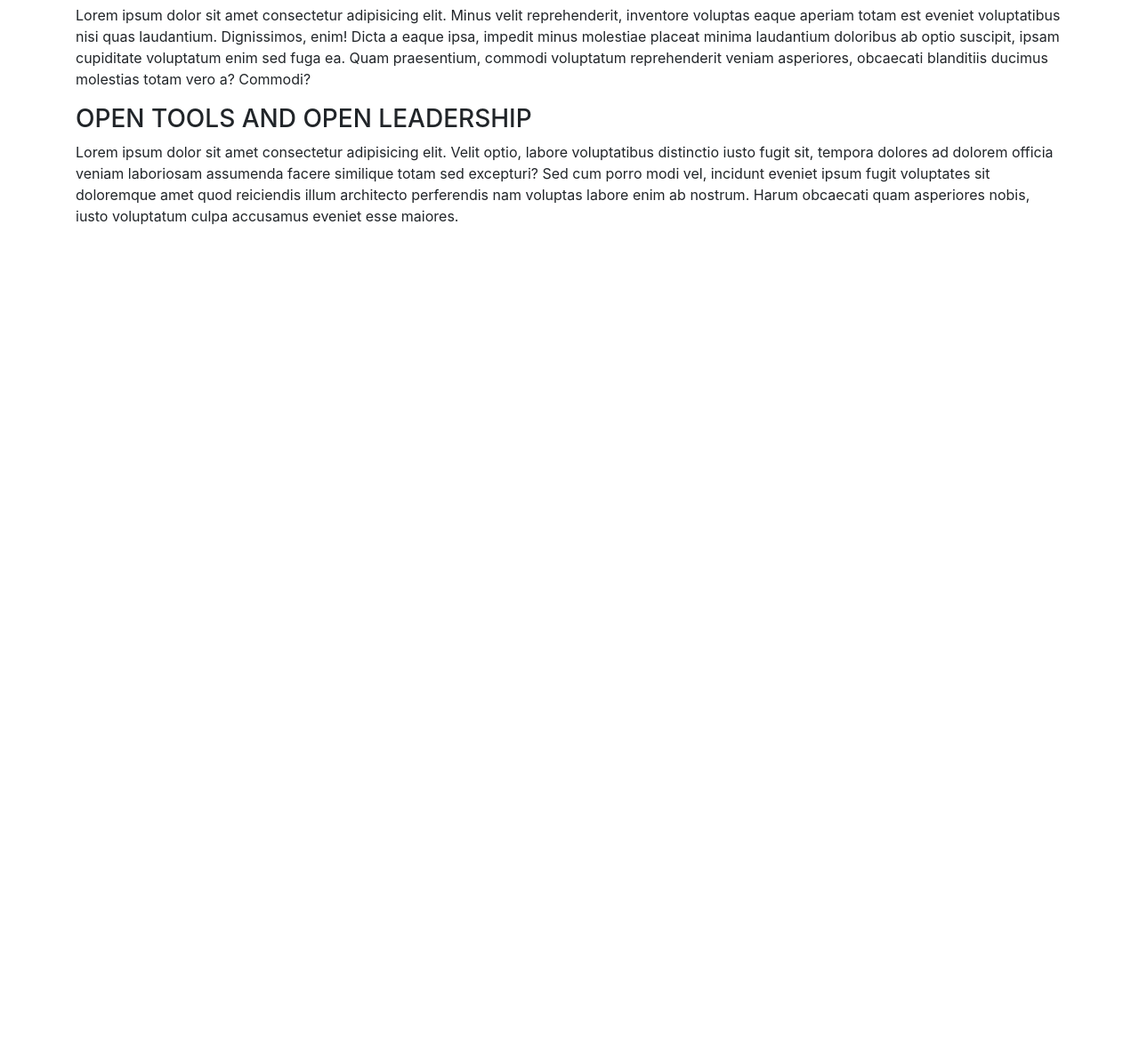
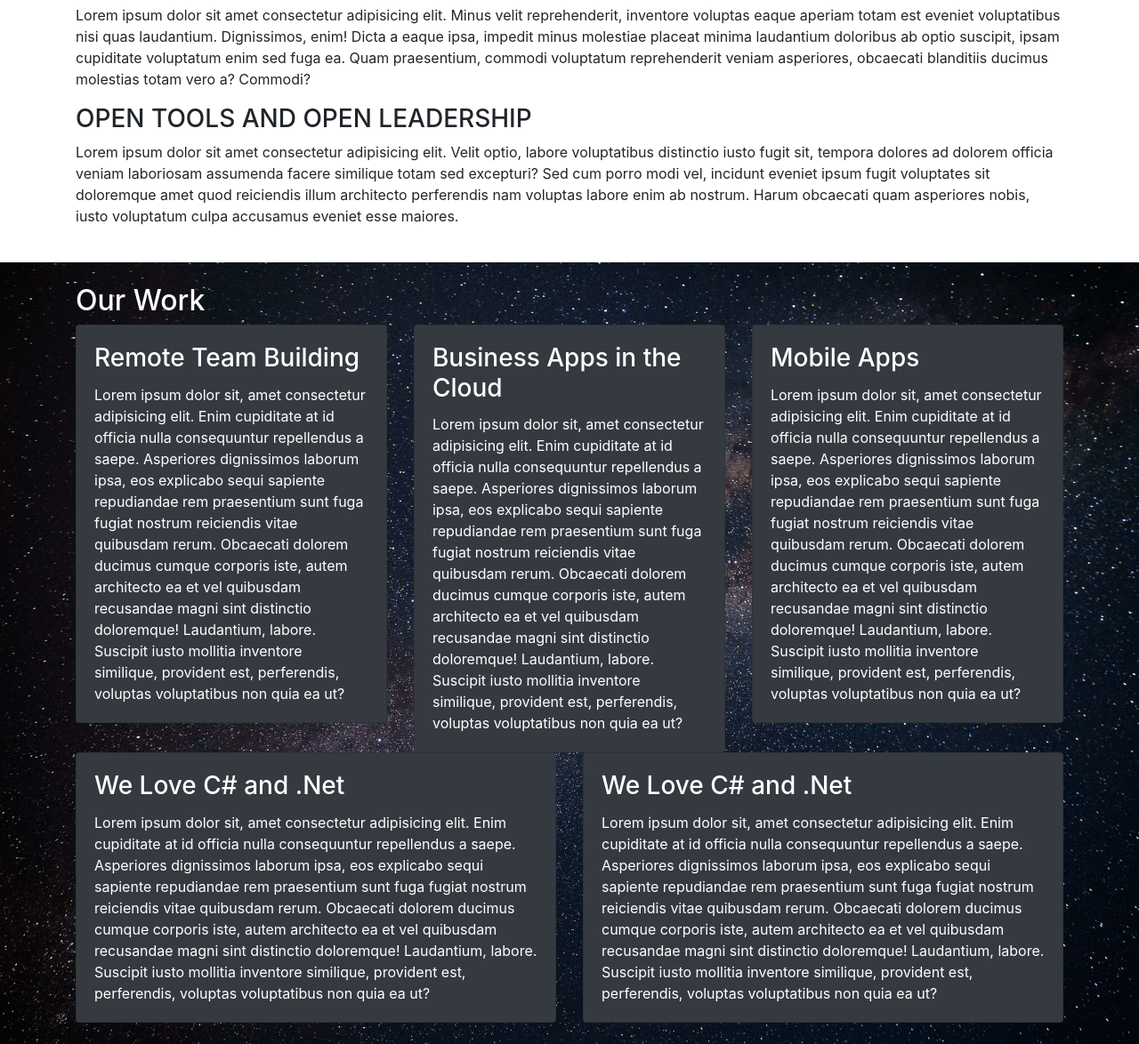
Before and after one commit to bmckenzie93/dark-matter-bootstrap-theme, a website: page index.html in a window 1280 px wide. Shown: the part 1075-2249 px from the top of the page at 89% size. Before the commit the page ends 1370 px from the top, so only its background shows below. Drawn offline with nearby package versions, Linux system fonts and the light colour scheme.

Commit message:
Our work section thrown up

```diff
--- a/index.html
+++ b/index.html
@@ -34,19 +34,19 @@
     </nav>
 
     <!-- Home Page: Hero Section -->
-    <div class="container-fluid hero-home vh-100">
+    <div class="container-fluid home-showcase vh-100 text-white">
       <div class="row h-75"></div>
       <div class="row h-25">
         <div class="col-lg-2"></div>
         <div class="col-lg-8">
-          <h1 class="text-center mt-auto text-white">Your remote developer team. Experts in Cloud, Mobile, .NET, & Blazor</h1>
+          <h1 class="text-center mt-auto">Your remote developer team. Experts in Cloud, Mobile, .NET, & Blazor</h1>
         </div>
         <div class="col-md-2"></div>
       </div>
     </div>
 
     <!-- Home Page: Section 1 -->
-    <div class="container py-4">
+    <div class="container py-4 home-section-1">
       <h2>Who we are</h2>
       <p>Lorem ipsum dolor sit amet consectetur adipisicing elit. Quia molestias aliquid incidunt minus reiciendis, culpa omnis vel quis quas laborum magni non accusantium laudantium. Sapiente pariatur quas tenetur magni consequuntur soluta dolores sunt, repudiandae iure cupiditate! Perferendis quibusdam ad quis quod officia nesciunt expedita quos est, molestiae corrupti numquam eum fugiat pariatur necessitatibus laborum sed debitis, asperiores velit? Similique ducimus assumenda sequi aut, placeat inventore ex tenetur quas eum corporis!</p>
 
@@ -57,6 +57,81 @@
       <p>Lorem ipsum dolor sit amet consectetur adipisicing elit. Velit optio, labore voluptatibus distinctio iusto fugit sit, tempora dolores ad dolorem officia veniam laboriosam assumenda facere similique totam sed excepturi? Sed cum porro modi vel, incidunt eveniet ipsum fugit voluptates sit doloremque amet quod reiciendis illum architecto perferendis nam voluptas labore enim ab nostrum. Harum obcaecati quam asperiores nobis, iusto voluptatum culpa accusamus eveniet esse maiores.</p>
     </div>
 
+    <!-- Home Page: Section 2 -->
+    <div class="container-fluid py-4 home-section-2 text-white">
+      <div class="container">
+        <h2>Our Work</h2>
+        <div class="row">
+          <div class="col-md-4">
+            <div class="card bg-dark">
+              <div class="card-body">
+                <div class="card-title">
+                  <h3>Remote Team Building</h3>
+                </div>
+                <div class="card-text">
+                  Lorem ipsum dolor sit, amet consectetur adipisicing elit. Enim cupiditate at id officia nulla consequuntur repellendus a saepe. Asperiores dignissimos laborum ipsa, eos explicabo sequi sapiente repudiandae rem praesentium sunt fuga fugiat nostrum reiciendis vitae quibusdam rerum. Obcaecati dolorem ducimus cumque corporis iste, autem architecto ea et vel quibusdam recusandae magni sint distinctio doloremque! Laudantium, labore. Suscipit iusto mollitia inventore similique, provident est, perferendis, voluptas voluptatibus non quia ea ut?
+                </div>
+              </div>
+            </div>
+          </div>
+
+          <div class="col-md-4">
+            <div class="card bg-dark">
+              <div class="card-body">
+                <div class="card-title">
+                  <h3>Business Apps in the Cloud</h3>
+                </div>
+                <div class="card-text">
+                  Lorem ipsum dolor sit, amet consectetur adipisicing elit. Enim cupiditate at id officia nulla consequuntur repellendus a saepe. Asperiores dignissimos laborum ipsa, eos explicabo sequi sapiente repudiandae rem praesentium sunt fuga fugiat nostrum reiciendis vitae quibusdam rerum. Obcaecati dolorem ducimus cumque corporis iste, autem architecto ea et vel quibusdam recusandae magni sint distinctio doloremque! Laudantium, labore. Suscipit iusto mollitia inventore similique, provident est, perferendis, voluptas voluptatibus non quia ea ut?
+                </div>
+              </div>
+            </div>
+          </div>
+
+          <div class="col-md-4">
+            <div class="card bg-dark">
+              <div class="card-body">
+                <div class="card-title">
+                  <h3>Mobile Apps</h3>
+                </div>
+                <div class="card-text">
+                  Lorem ipsum dolor sit, amet consectetur adipisicing elit. Enim cupiditate at id officia nulla consequuntur repellendus a saepe. Asperiores dignissimos laborum ipsa, eos explicabo sequi sapiente repudiandae rem praesentium sunt fuga fugiat nostrum reiciendis vitae quibusdam rerum. Obcaecati dolorem ducimus cumque corporis iste, autem architecto ea et vel quibusdam recusandae magni sint distinctio doloremque! Laudantium, labore. Suscipit iusto mollitia inventore similique, provident est, perferendis, voluptas voluptatibus non quia ea ut?
+                </div>
+              </div>
+            </div>
+          </div>
+        </div>
+
+        <div class="row">
+          <div class="col-md-6">
+            <div class="card bg-dark">
+              <div class="card-body">
+                <div class="card-title">
+                  <h3>We Love C# and .Net</h3>
+                </div>
+                <div class="card-text">
+                  Lorem ipsum dolor sit, amet consectetur adipisicing elit. Enim cupiditate at id officia nulla consequuntur repellendus a saepe. Asperiores dignissimos laborum ipsa, eos explicabo sequi sapiente repudiandae rem praesentium sunt fuga fugiat nostrum reiciendis vitae quibusdam rerum. Obcaecati dolorem ducimus cumque corporis iste, autem architecto ea et vel quibusdam recusandae magni sint distinctio doloremque! Laudantium, labore. Suscipit iusto mollitia inventore similique, provident est, perferendis, voluptas voluptatibus non quia ea ut?
+                </div>
+              </div>
+            </div>
+          </div>
+
+          <div class="col-md-6">
+            <div class="card bg-dark">
+              <div class="card-body">
+                <div class="card-title">
+                  <h3>We Love C# and .Net</h3>
+                </div>
+                <div class="card-text">
+                  Lorem ipsum dolor sit, amet consectetur adipisicing elit. Enim cupiditate at id officia nulla consequuntur repellendus a saepe. Asperiores dignissimos laborum ipsa, eos explicabo sequi sapiente repudiandae rem praesentium sunt fuga fugiat nostrum reiciendis vitae quibusdam rerum. Obcaecati dolorem ducimus cumque corporis iste, autem architecto ea et vel quibusdam recusandae magni sint distinctio doloremque! Laudantium, labore. Suscipit iusto mollitia inventore similique, provident est, perferendis, voluptas voluptatibus non quia ea ut?
+                </div>
+              </div>
+            </div>
+          </div>
+        </div>
+      </div>
+      </div>
+
 
 
 
--- a/sass/_theme.scss
+++ b/sass/_theme.scss
@@ -1,7 +1,18 @@
 // Home Page
-.hero-home {
+.home {
+  // Showcase
+  &-showcase {
   background-image: url(../images/space-light.jpg);
   background-position: top;
   background-repeat: no-repeat;
   background-size: cover;
+  }
+
+  // Section 2
+  &-section-2 {
+    background-image: url(../images/milky-way.jpg);
+    background-position: top;
+    background-repeat: no-repeat;
+    background-size: cover;
+  }
 }
```
Also changed, not shown: main.min.css.
